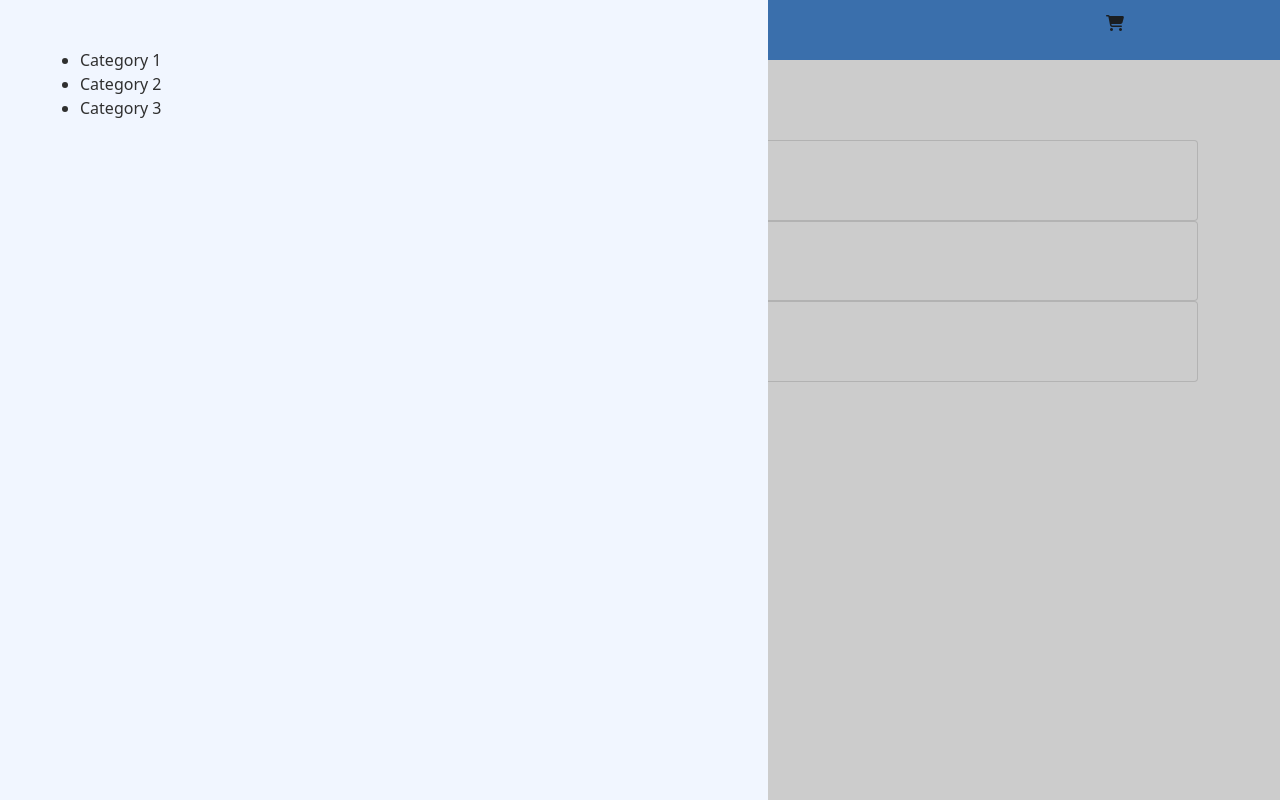
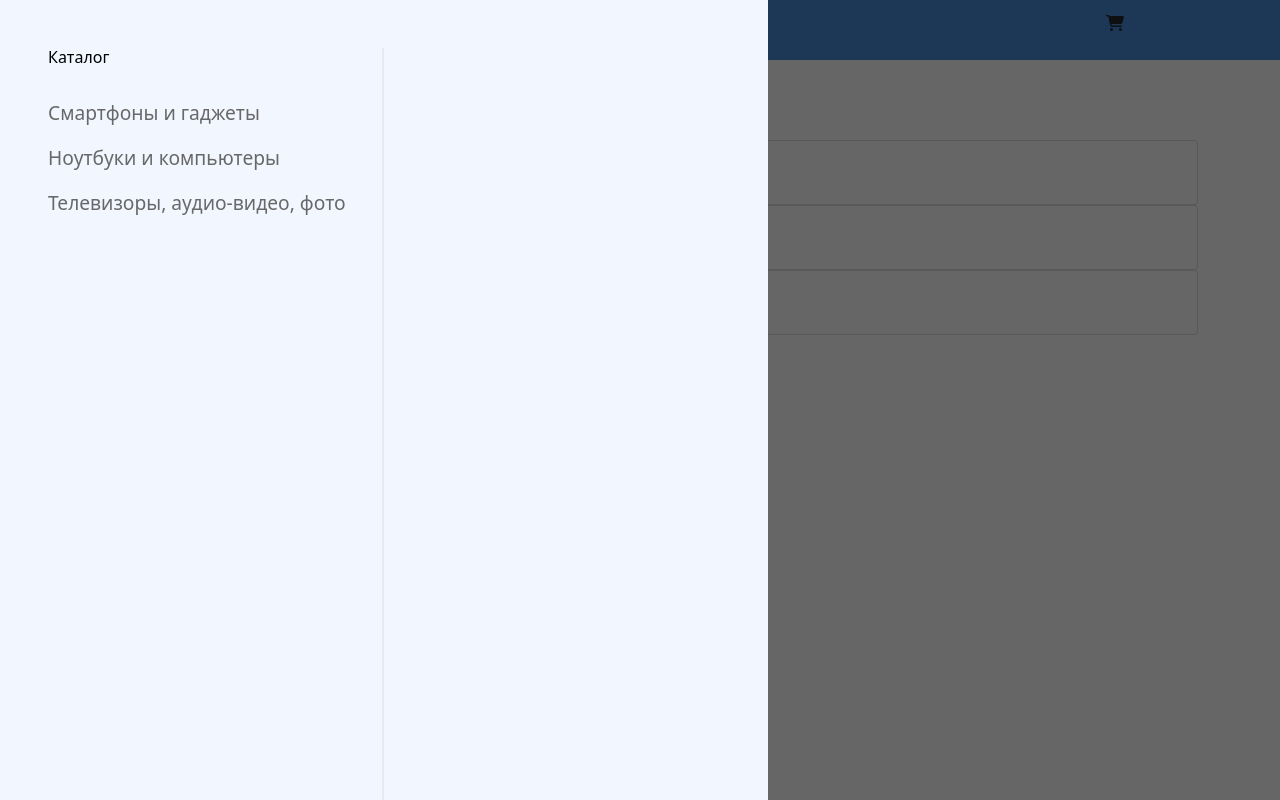
Before and after one commit to lelonov23/market-place, a React (Create React App) app: page /category/1 in a window 1280 px wide. Both pictures are taken after a click on the button "Каталог". Built offline with nearby package versions, Linux system fonts and the light colour scheme.

Commit message:
add styling to catalog and homepage

```diff
--- a/src/App.css
+++ b/src/App.css
@@ -1,38 +1,3 @@
-/* .App {
-  text-align: center;
+h1 {
+  margin-left: 1rem;
 }
-
-.App-logo {
-  height: 40vmin;
-  pointer-events: none;
-}
-
-@media (prefers-reduced-motion: no-preference) {
-  .App-logo {
-    animation: App-logo-spin infinite 20s linear;
-  }
-}
-
-.App-header {
-  background-color: #282c34;
-  min-height: 100vh;
-  display: flex;
-  flex-direction: column;
-  align-items: center;
-  justify-content: center;
-  font-size: calc(10px + 2vmin);
-  color: white;
-}
-
-.App-link {
-  color: #61dafb;
-}
-
-@keyframes App-logo-spin {
-  from {
-    transform: rotate(0deg);
-  }
-  to {
-    transform: rotate(360deg);
-  }
-} */
--- a/src/catalog/Catalog.module.css
+++ b/src/catalog/Catalog.module.css
@@ -0,0 +1,58 @@
+.tabs {
+  display: flex;
+}
+
+.catList,
+.subcatList {
+  width: 50%;
+  height: 100vh;
+}
+
+.catList {
+  border-right: 2px solid rgba(0, 0, 0, 0.05);
+}
+
+.subcatList {
+  padding-left: 3rem;
+}
+
+ul {
+  padding: 0;
+  list-style: none;
+  font-size: 1.2rem;
+}
+
+.categoryLink {
+  cursor: pointer;
+  color: rgb(104, 104, 104);
+}
+
+.categoryLink:hover {
+  color: rgb(42, 129, 206);
+}
+
+.categoryLink:active {
+  color: rgb(21, 63, 100);
+}
+
+.active {
+  color: rgb(36, 110, 175);
+}
+
+.subcatHeading {
+  font-weight: bold;
+}
+
+.cats {
+  margin-top: 2rem;
+}
+
+.subcats {
+  margin-top: 2rem;
+  display: flex;
+  flex-wrap: wrap;
+}
+
+.subcats > * {
+  padding-right: 3rem;
+}
--- a/src/catalog/Catalog.tsx
+++ b/src/catalog/Catalog.tsx
@@ -17,35 +17,65 @@ const Catalog: React.FC = () => {
 
   return (
     <div className={styles.tabs}>
+      <div className={styles.catList}>
+        <h2>Каталог</h2>
         <ul className={styles.cats}>
           {Store.mainCategories.map((category) => {
             return (
               <li
                 key={category.id}
                 onClick={() => handleOpenCategory(category.id)}
-              className={activeCategory === category.id ? styles.active : ""}
+                className={
+                  activeCategory === category.id
+                    ? `${styles.active} ${styles.categoryLink}`
+                    : styles.categoryLink
+                }
               >
-              {category.name}
+                <p>{category.name}</p>
               </li>
             );
           })}
         </ul>
-      <div className="outlet">
+      </div>
+
+      <div className={styles.subcatList}>
+        <h2>
+          {
+            Store.mainCategories.find(
+              (category) => category.id === activeCategory
+            )?.name
+          }
+        </h2>
+        <ul>
           {Store.mainCategories.map((category) => {
             return (
               <CategoryContent activeCategory={activeCategory} id={category.id}>
+                <ul className={styles.subcats}>
                   {Store.subcategories
                     .filter((subcat) => subcat.categoryId === category?.id)
                     .map((subcat) => {
                       return (
-                    <div key={subcat.id}>
-                      <p>{subcat.name}</p>
-                    </div>
+                        <li key={subcat.id}>
+                          <p className={styles.subcatHeading}>{subcat.name}</p>
+                          <ul>
+                            {Store.subcategories
+                              .filter((cat) => cat.categoryId === subcat.id)
+                              .map((cat) => {
+                                return (
+                                  <li>
+                                    <p>{cat.name}</p>
+                                  </li>
                                 );
                               })}
+                          </ul>
+                        </li>
+                      );
+                    })}
+                </ul>
               </CategoryContent>
             );
           })}
+        </ul>
       </div>
     </div>
   );
--- a/src/components/CategoryItem.module.css
+++ b/src/components/CategoryItem.module.css
@@ -1,3 +1,16 @@
 .category {
   padding: 1rem;
 }
+
+.category:hover {
+  box-shadow: 0px 4px 10px rgba(0, 0, 0, 0.4);
+}
+
+h2 {
+  color: #000000;
+  font-size: 1em;
+}
+
+a {
+  text-decoration: none;
+}
--- a/src/components/UI/Modal.module.css
+++ b/src/components/UI/Modal.module.css
@@ -1,7 +1,7 @@
 .modal {
   position: fixed;
   inset: 0;
-  background-color: rgba(0, 0, 0, 0.2);
+  background-color: rgba(0, 0, 0, 0.6);
   display: flex;
   flex-direction: column;
   align-items: center;
@@ -11,7 +11,7 @@
 }
 
 .modal-content {
-  width: 60%;
+  width: 50%;
   height: 100%;
   position: fixed;
   top: 0;
@@ -20,3 +20,9 @@
   background-color: #f1f6ff;
   color: rgb(47, 47, 47);
 }
+
+@media (max-width: 1660px) {
+  .modal-content {
+    width: 60%;
+  }
+}
--- a/src/components/routes/HomePage.module.css
+++ b/src/components/routes/HomePage.module.css
@@ -3,10 +3,14 @@
   flex-wrap: wrap;
   list-style-type: none;
   padding: 0;
-  justify-content: center;
+  justify-content: flex-start;
   margin-top: 2rem;
 }
 
 .categoryItem {
   margin: 1rem;
+  max-width: 20rem;
 }
+
+.categoryItem:hover {
+}
--- a/src/content.json
+++ b/src/content.json
@@ -1,62 +1,77 @@
 [
   {
     "id": 1,
-    "name": "Category 1",
+    "name": "Смартфоны и гаджеты",
     "categoryId": null
   },
   {
     "id": 2,
-    "name": "Category 2",
+    "name": "Ноутбуки и компьютеры",
     "categoryId": null
   },
   {
     "id": 3,
-    "name": "Category 3",
+    "name": "Телевизоры, аудио-видео, фото",
     "categoryId": null
   },
   {
     "id": 11,
-    "name": "Subcategory 1",
+    "name": "Смартфоны",
     "categoryId": 1
   },
   {
     "id": 12,
-    "name": "Subcategory 2",
+    "name": "Планшеты",
     "categoryId": 1
   },
   {
     "id": 13,
-    "name": "Subcategory 3",
+    "name": "Гаджеты",
     "categoryId": 1
   },
   {
     "id": 21,
-    "name": "Subcategory 4",
+    "name": "Ноутбуки",
     "categoryId": 2
   },
   {
     "id": 22,
-    "name": "Subcategory 5",
+    "name": "Компьютеры и моноблоки",
     "categoryId": 2
   },
   {
     "id": 23,
-    "name": "Subcategory 6",
+    "name": "Комплектующие для ПК",
     "categoryId": 2
   },
   {
     "id": 31,
-    "name": "Subcategory 7",
+    "name": "Телевизоры",
     "categoryId": 3
   },
   {
     "id": 32,
-    "name": "Subcategory 8",
+    "name": "Наушники",
     "categoryId": 3
   },
   {
     "id": 33,
+    "name": "Видеотехника",
+    "categoryId": 3
+  },
+  {
+    "id": 100,
+    "name": "Subcategory 7",
+    "categoryId": 11
+  },
+  {
+    "id": 101,
+    "name": "Subcategory 8",
+    "categoryId": 11
+  },
+  {
+    "id": 102,
     "name": "Subcategory 9",
-    "categoryId": 3
+    "categoryId": 11
   }
 ]
```
Lines whose indentation alone changed are shown as unchanged.
